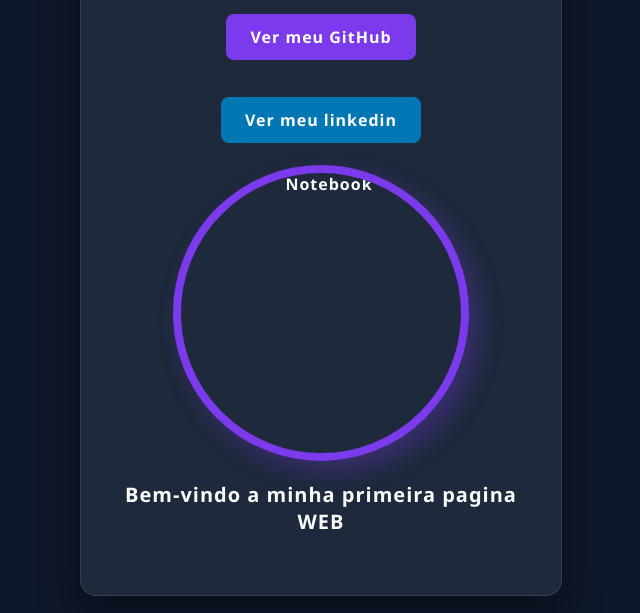
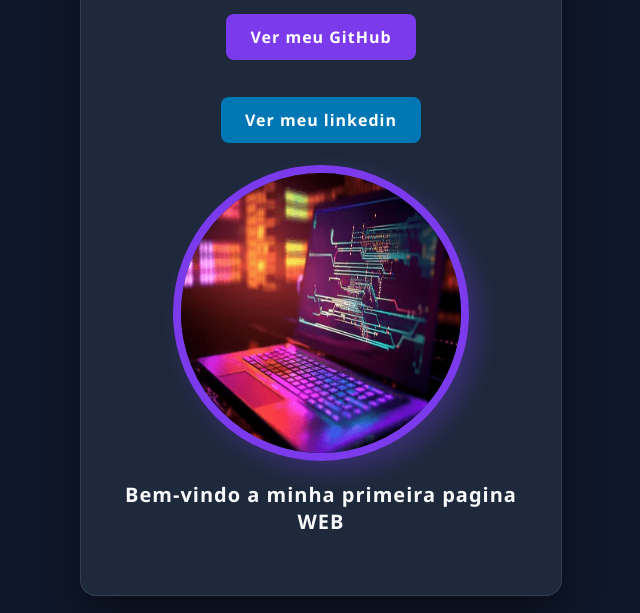
Before and after one commit to Felipesfraga/Primeira_pagina_Web_HTML5_CSS3, a plain HTML site: page index.html in a window 1280 px wide. Shown: the part 187-800 px from the top of the page, without its empty margins (319-959 px from the left). Drawn offline with Linux system fonts and the light colour scheme.

Commit message:
Fix image source and clean up HTML structure
Updated the image source path and removed unnecessary line breaks.

```diff
--- a/index.html
+++ b/index.html
@@ -26,7 +26,7 @@
 
     <br><br>
 
-    <img src="imagens/notebook_code.jpg" alt="Notebook" class="imagem">
+    <img src="notebook_code.jpg" alt="Notebook" class="imagem">
 
     <p>Bem-vindo a minha primeira pagina WEB</p>
 
```
